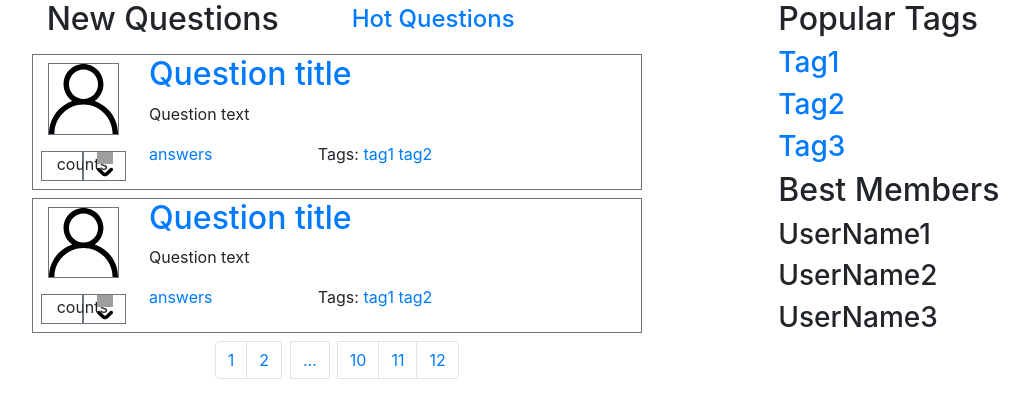
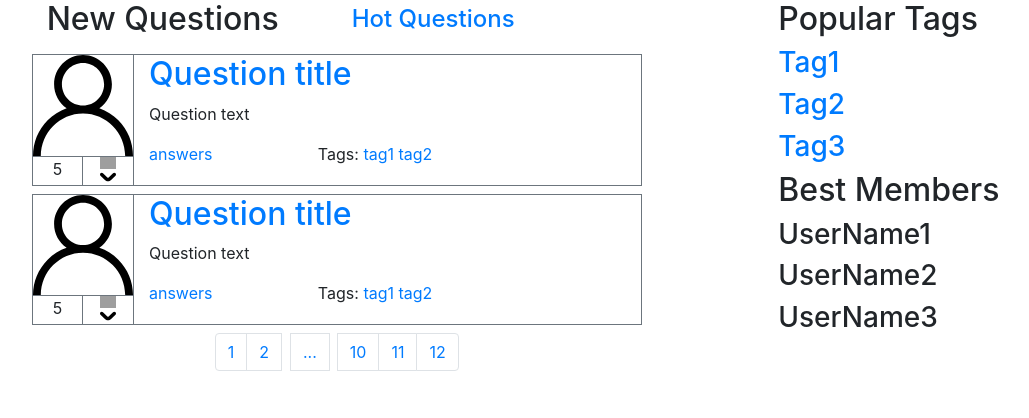
Before and after one commit to DronBrigadir/tp, a Django app: page / in a window 1280 px wide. Shown: the part 70-488 px from the top of the page, without its empty margins (90-1119 px from the left). Run offline with Django 3.2, Linux system fonts and the light colour scheme; some libraries are stand-ins or nearby versions; grey boxes are pictures that could not be loaded.

Commit message:
change some borders and avatar img now adapts to the size

```diff
--- a/ASKZUB/templates/includes/question_unit.html
+++ b/ASKZUB/templates/includes/question_unit.html
@@ -1,13 +1,15 @@
 <div class="col-sm-2">
-    <div class="row mx-auto py-2">
+    <div class="row">
         {% load staticfiles %}
-        <img class="border border-secondary" src="{% static 'img/avatar.svg' %}" width="128">
+        <img class="border-right border-secondary img-fluid" src="{% static 'img/avatar.svg' %}">
     </div>
-    <div class="row p-2">
-        <div class="col-sm-6 border border-secondary">
-            counts
+    <div class="row border-top border-secondary">
+        <div class="col-sm-6 border-right border-secondary">
+            <div class="text-center text">
+                5
+            </div>
         </div>
-        <div class="col-sm-6 border border-secondary">
+        <div class="col-sm-6 border-right border-secondary">
             <div class="row">
                 <a class="mx-auto" href="#">
                     <img src="{% static 'img/arrow-top.svg' %}" width="16">
@@ -28,7 +30,7 @@
         Question text
     </p>
 
-    <div class="row align-items-center">
+    <div class="row">
         <div class="col-sm-4">
             <a href="/">answers</a>
         </div>
```
